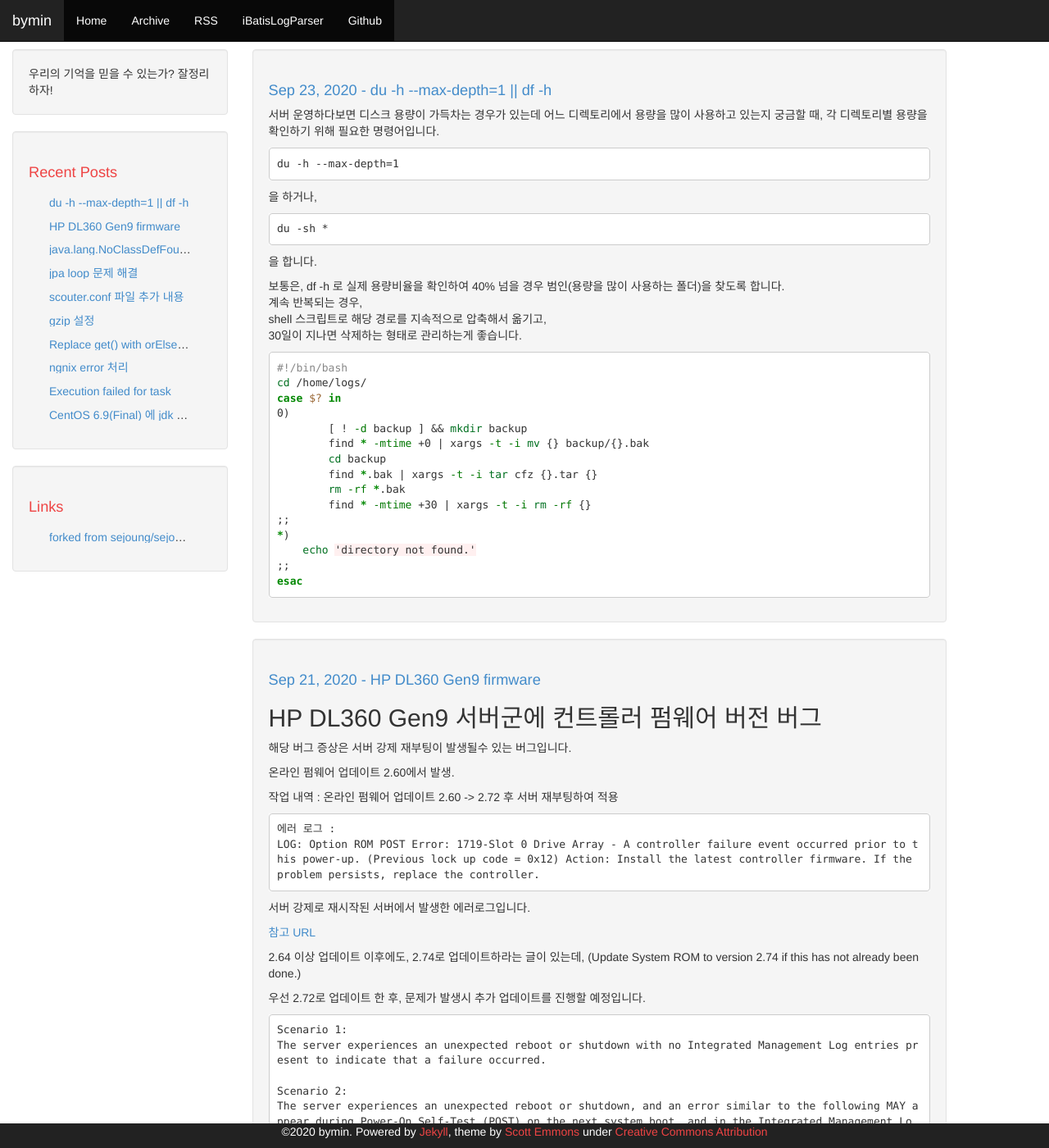
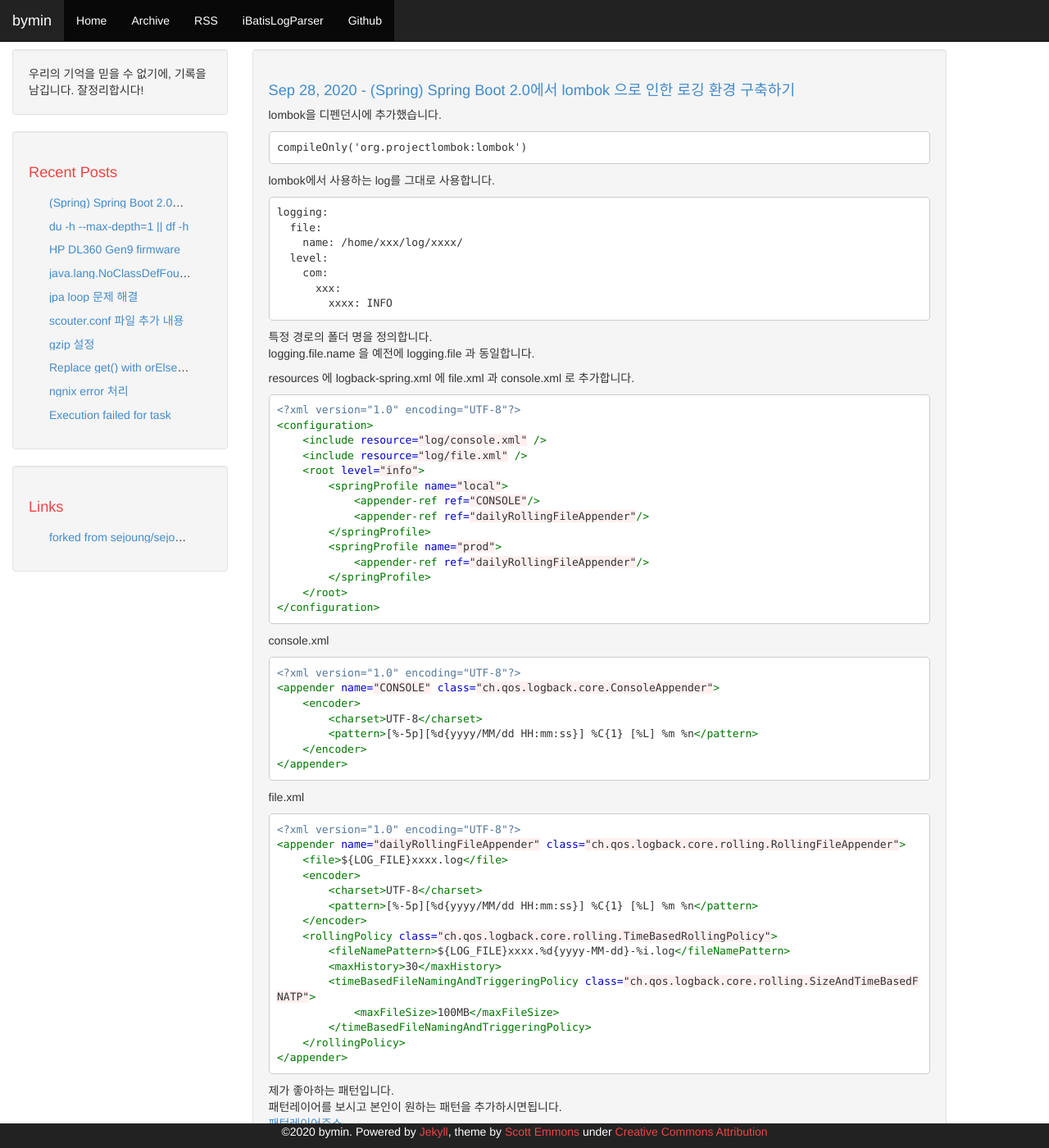
Before and after one commit to youngclown/youngclown.github.io, a Jekyll site: the page built from index.html, in a window 1280 px wide and 1400 px high. Shown: the whole window at 82% size. Built offline with Jekyll 4.4.1, drawn with Linux system fonts in a browser that asks for light colours; the list of posts is cut into pages by our own code; some of the changed text lies outside the part shown.

Commit message:
logback 추가

````diff
--- a/_config.yml
+++ b/_config.yml
@@ -1,7 +1,7 @@
 # Jekyll configuration
 
 name: bymin
-description: 우리의 기억을 믿을 수 있는가? 잘정리하자!
+description: 우리의 기억을 믿을 수 없기에, 기록을 남깁니다. 잘정리합시다!
 
 # url is currently only used only for the RSS feed in feed.xml
 url: https://youngclown.github.io
--- /dev/null
+++ b/_posts/2020-09-28-logback.md
@@ -0,0 +1,82 @@
+---
+layout: post
+title: "(Spring) Spring Boot 2.0에서 lombok 으로 인한 로깅 환경 구축하기"
+comments: true
+---
+
+
+lombok을 디펜던시에 추가했습니다.
+
+```
+compileOnly('org.projectlombok:lombok')
+```
+
+lombok에서 사용하는 log를 그대로 사용합니다.
+
+```
+logging:
+  file:
+    name: /home/xxx/log/xxxx/
+  level:
+    com:
+      xxx:
+        xxxx: INFO
+```
+
+특정 경로의 폴더 명을 정의합니다.
+logging.file.name 을 예전에 logging.file 과 동일합니다.
+
+resources 에 logback-spring.xml 에 file.xml 과 console.xml 로 추가합니다.
+
+```xml
+<?xml version="1.0" encoding="UTF-8"?>
+<configuration>
+    <include resource="log/console.xml" />
+    <include resource="log/file.xml" />
+    <root level="info">
+        <springProfile name="local">
+            <appender-ref ref="CONSOLE"/>
+            <appender-ref ref="dailyRollingFileAppender"/>
+        </springProfile>
+        <springProfile name="prod">
+            <appender-ref ref="dailyRollingFileAppender"/>
+        </springProfile>
+    </root>
+</configuration>
+```
+
+console.xml
+```xml
+<?xml version="1.0" encoding="UTF-8"?>
+<appender name="CONSOLE" class="ch.qos.logback.core.ConsoleAppender">
+    <encoder>
+        <charset>UTF-8</charset>
+        <pattern>[%-5p][%d{yyyy/MM/dd HH:mm:ss}] %C{1} [%L] %m %n</pattern>
+    </encoder>
+</appender>
+```
+
+file.xml
+```xml
+<?xml version="1.0" encoding="UTF-8"?>
+<appender name="dailyRollingFileAppender" class="ch.qos.logback.core.rolling.RollingFileAppender">
+    <file>${LOG_FILE}xxxx.log</file>
+    <encoder>
+        <charset>UTF-8</charset>
+        <pattern>[%-5p][%d{yyyy/MM/dd HH:mm:ss}] %C{1} [%L] %m %n</pattern>
+    </encoder>
+    <rollingPolicy class="ch.qos.logback.core.rolling.TimeBasedRollingPolicy">
+        <fileNamePattern>${LOG_FILE}xxxx.%d{yyyy-MM-dd}-%i.log</fileNamePattern>
+        <maxHistory>30</maxHistory>
+        <timeBasedFileNamingAndTriggeringPolicy class="ch.qos.logback.core.rolling.SizeAndTimeBasedFNATP">
+            <maxFileSize>100MB</maxFileSize>
+        </timeBasedFileNamingAndTriggeringPolicy>
+    </rollingPolicy>
+</appender>
+```
+
+제가 좋아하는 패턴입니다.
+패턴레이어를 보시고 본인이 원하는 패턴을 추가하시면됩니다.
+[패턴레이어주소](http://logback.qos.ch/manual/layouts.html#ClassicPatternLayout)
+maxHistory를 30일로 설정해서 30일이 지난 로그들은 삭제됩니다.
+maxFileSize를 100MB로 설정해서 로그 파일 용량이 100MB를 초과하면 자동으로 인덱스가 증가하면서 새로운 로그 파일이 생성됩니다. (시작은 0) 로 하고 %i 로 처리합니다.
````
